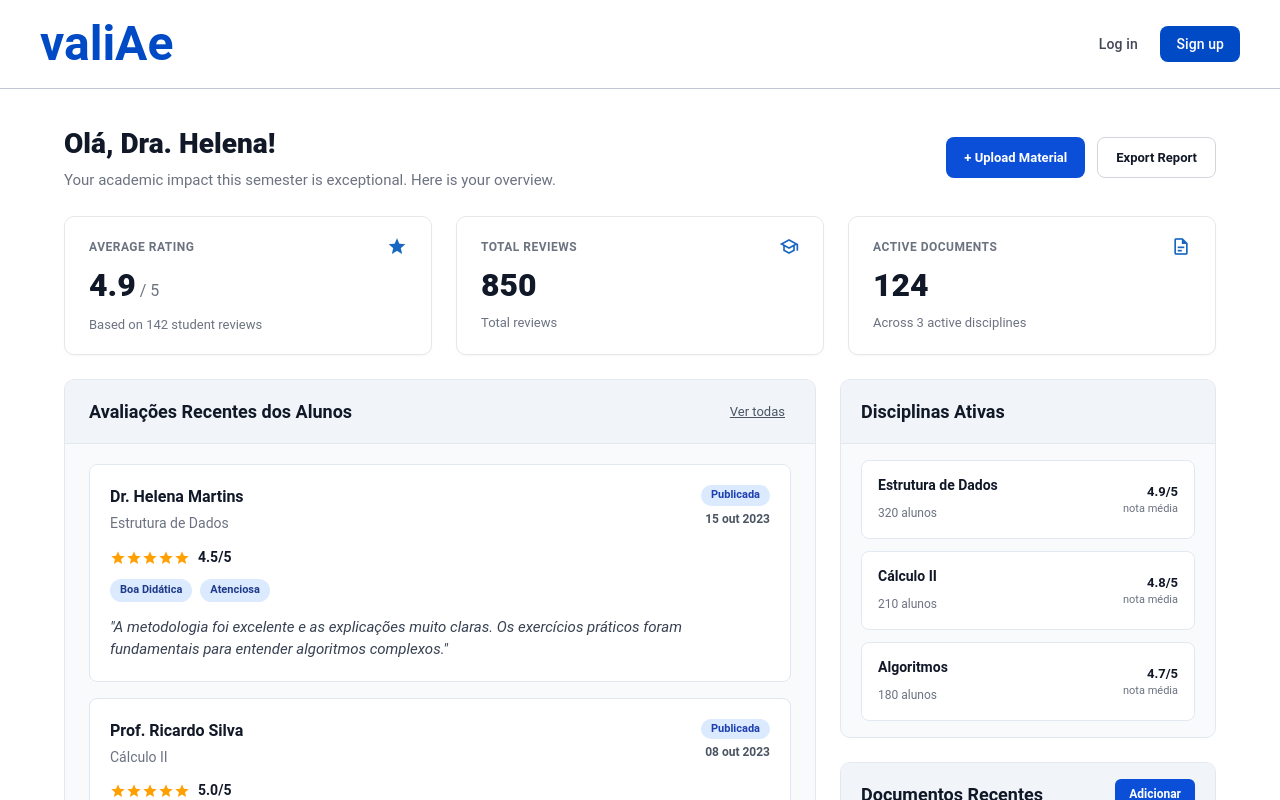
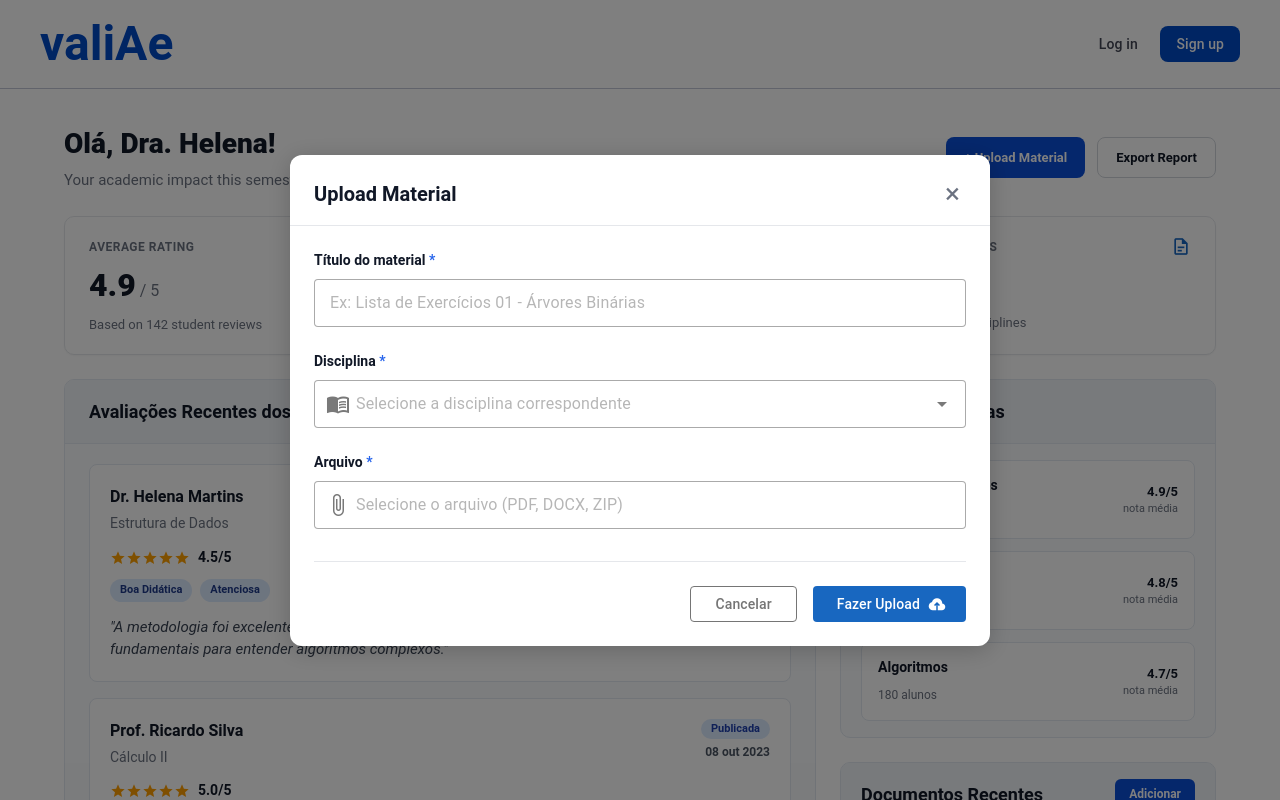
Before and after one commit to profBruno-UFC-Qx/QXD0279-furia, a Vue app in the folder frontend/: page /professor/dashboard in a window 1280 px wide. Both pictures are taken after a click on the button "+ Upload Material". Shown: the top 800 px of the page. Built offline with nearby package versions, Linux system fonts and the light colour scheme; a small style sheet from the web is missing.

Commit message:
feat: new modal upload document professor dashboard

```diff
--- a/frontend/src/components/Forms/DocumentForm.vue
+++ b/frontend/src/components/Forms/DocumentForm.vue
@@ -1,122 +1,129 @@
 <script setup lang="ts">
-  import { reactive } from 'vue'
+  import { ref } from 'vue'
 
   const emit = defineEmits<{
     (e: 'close'): void
   }>()
 
-  interface UploadFormData {
-    name: string
-    discipline: string
-    date: string
-    file: File | null
-  }
-
-  const form = reactive<UploadFormData>({
-    name: '',
-    discipline: '',
-    date: '',
+  const isSubmitting = ref(false)
+  const formData = ref({
+    title: '',
+    discipline: null,
     file: null,
   })
 
-  function handleFileChange (event: Event) {
-    const target = event.target as HTMLInputElement
-    if (target.files && target.files.length > 0) {
-      form.file = target.files[0]
-    }
-  }
+  const disciplines = [
+    'Estrutura de Dados',
+    'Cálculo II',
+    'Algoritmos',
+  ]
 
   function handleSubmit () {
-    if (!form.file) {
-      alert('Por favor, selecione um arquivo.')
-      return
-    }
+    if (!formData.value.title || !formData.value.file) return
 
-    console.log('Enviando para a API:', form)
-
-    emit('close')
+    isSubmitting.value = true
+    setTimeout(() => {
+      isSubmitting.value = false
+      emit('close')
+    }, 1000)
   }
 </script>
 
 <template>
-  <form class="upload-form" @submit.prevent="handleSubmit">
-    <div class="form-group">
-      <label for="name">Nome</label>
+  <form class="upload-layout" @submit.prevent="handleSubmit">
 
-      <input
-        id="name"
-        v-model="form.name"
-        placeholder="Digite o nome"
+    <div class="form-section">
+      <label class="main-label">Título do material <span class="required">*</span></label>
+
+      <v-text-field
+        v-model="formData.title"
+        density="comfortable"
+        hide-details
+        placeholder="Ex: Lista de Exercícios 01 - Árvores Binárias"
         required
-        type="text"
-      >
+        variant="outlined"
+      />
     </div>
 
-    <div class="form-group">
-      <label for="discipline">Disciplina</label>
+    <div class="form-section">
+      <label class="main-label">Disciplina <span class="required">*</span></label>
 
-      <input
-        id="discipline"
-        v-model="form.discipline"
-        placeholder="Digite a disciplina"
+      <v-select
+        v-model="formData.discipline"
+        density="comfortable"
+        hide-details
+        :items="disciplines"
+        placeholder="Selecione a disciplina correspondente"
+        prepend-inner-icon="mdi-book-open-variant"
         required
-        type="text"
-      >
+        variant="outlined"
+      />
     </div>
 
-    <div class="form-group">
-      <label for="date">Data</label>
-      <input id="date" v-model="form.date" required type="date">
+    <div class="form-section">
+      <label class="main-label">Arquivo <span class="required">*</span></label>
+
+      <v-file-input
+        v-model="formData.file"
+        density="comfortable"
+        hide-details
+        placeholder="Selecione o arquivo (PDF, DOCX, ZIP)"
+        prepend-icon=""
+        prepend-inner-icon="mdi-paperclip"
+        required
+        show-size
+        variant="outlined"
+      />
     </div>
 
-    <div class="form-group">
-      <label for="file">Arquivo</label>
-      <input id="file" required type="file" @change="handleFileChange">
+    <div class="footer-actions">
+      <v-btn class="px-6" color="grey-darken-1" variant="outlined" @click="$emit('close')">
+        Cancelar
+      </v-btn>
 
-      <span v-if="form.file"> Arquivo selecionado: {{ form.file.name }} </span>
+      <v-btn
+        append-icon="mdi-cloud-upload"
+        class="px-6"
+        color="primary"
+        elevation="0"
+        :loading="isSubmitting"
+        type="submit"
+      >
+        Fazer Upload
+      </v-btn>
     </div>
-
-    <button type="submit">Enviar</button>
   </form>
 </template>
 
 <style scoped>
-.upload-form {
-  max-width: 700px;
-  margin: 30px auto;
-  padding: 24px;
-  border-radius: 8px;
+.upload-layout {
   display: flex;
   flex-direction: column;
-  gap: 18px;
+  gap: 24px;
 }
 
-h2 {
-  margin: 0;
+.form-section {
+  display: flex;
+  flex-direction: column;
+  gap: 8px;
 }
 
-.form-group {
-  display: flex;
-  flex-direction: column;
-  gap: 6px;
+.main-label {
+  font-size: 14px;
+  font-weight: 600;
+  color: #111827;
 }
 
-input {
-  padding: 10px;
-  border: 1px solid #ccc;
-  border-radius: 5px;
+.required {
+  color: #2563eb;
 }
 
-button {
-  padding: 12px;
-  border: none;
-  border-radius: 5px;
-  background: #2563eb;
-  color: white;
-  cursor: pointer;
-}
-
-button:hover {
-  background: #1d4ed8;
+.footer-actions {
+  display: flex;
+  justify-content: flex-end;
+  gap: 16px;
+  margin-top: 8px;
+  padding-top: 24px;
+  border-top: 1px solid #e5e7eb;
 }
 </style>
--- a/frontend/src/pages/Professor/ProfessorDashboard.vue
+++ b/frontend/src/pages/Professor/ProfessorDashboard.vue
@@ -47,6 +47,9 @@
       </aside>
     </section>
 
+    <BaseModal v-model:modal="isUploadModalOpen" title="Upload Material">
+      <DocumentForm @close="isUploadModalOpen = false" />
+    </BaseModal>
   </main>
 </template>
 
@@ -63,12 +66,15 @@
   import DashboardStatCard from '@/components/Cards/Professor/DashboardStatCard.vue'
   import RecentDocumentsCard from '@/components/Cards/Professor/RecentDocumentsCard.vue'
   import RecentReviewsCard from '@/components/Cards/Professor/RecentReviewsCard.vue'
+  import DocumentForm from '@/components/Forms/DocumentForm.vue'
+  import BaseModal from '@/components/Modais/BaseModal.vue'
 
   const professorName = ref('Dra. Helena')
   const statsList = ref<DashboardStat[]>([])
   const recentReviews = ref<DashboardReview[]>([])
   const activeDisciplines = ref<ActiveDiscipline[]>([])
   const recentDocuments = ref<RecentDocument[]>([])
+  const isUploadModalOpen = ref(false)
 
   onMounted(() => {
     fetchDashboardData()
@@ -133,7 +139,9 @@
     ]
   }
 
-  const handleUploadMaterial = () => alert('Abrir modal de upload de material!')
+  function handleUploadMaterial () {
+    isUploadModalOpen.value = true
+  }
   const handleExportReport = () => alert('Exportar relatório!')
   const handleViewAllReviews = () => alert('Ver todas as avaliações!')
 </script>
```
